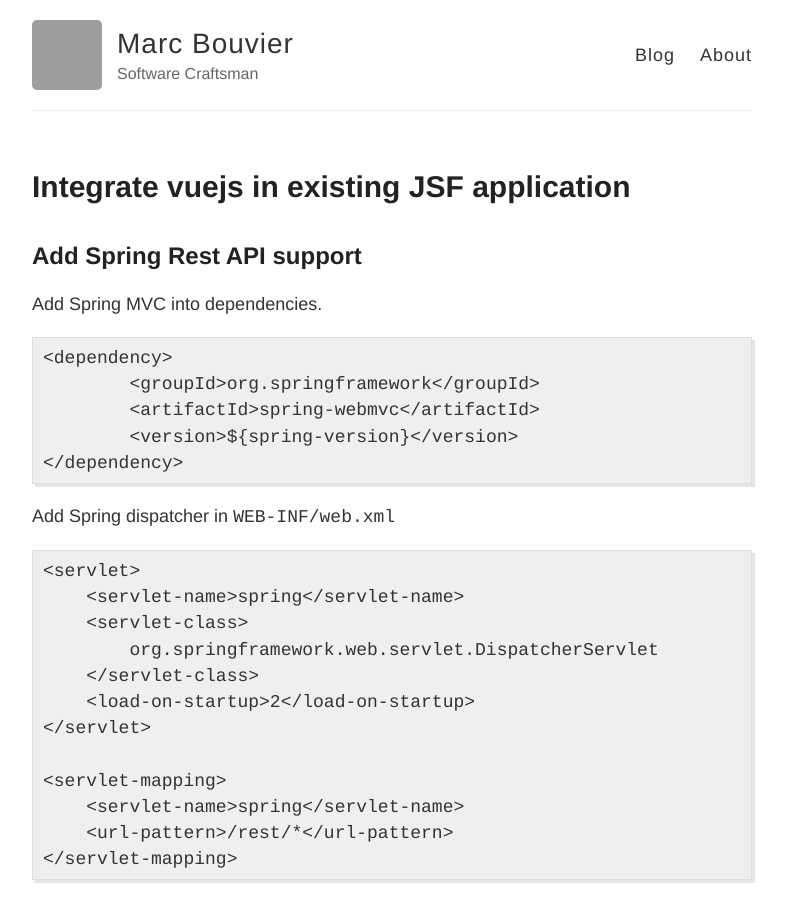
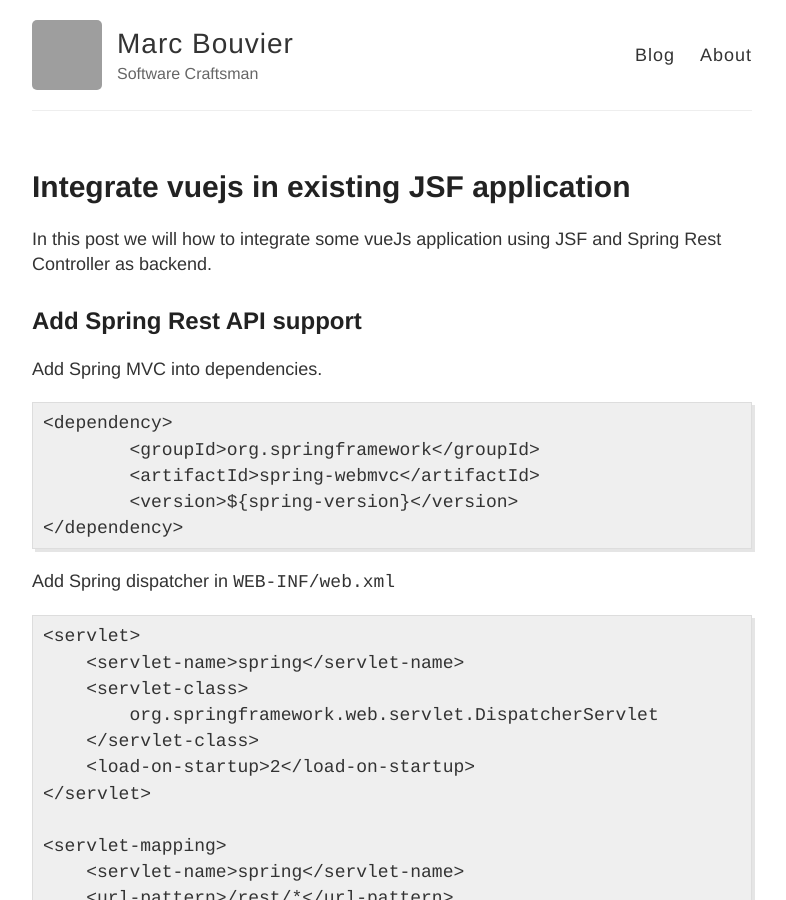
Before and after one commit to marc-bouvier/marc-bouvier.github.io, a Jekyll site: the page built from _posts/2018-03-12-vuejs-in-jsf.md, in a window 1280 px wide and 900 px high. Shown: the whole window, without its empty margins (248-1034 px from the left). Built offline with Jekyll 4.4.1, drawn with Linux system fonts in a browser that asks for light colours; comment, search, counter and statistics services are not loaded; grey boxes are pictures that could not be loaded.

Commit message:
Update 2018-03-12-vuejs-in-jsf.md

```diff
--- a/_posts/2018-03-12-vuejs-in-jsf.md
+++ b/_posts/2018-03-12-vuejs-in-jsf.md
@@ -4,6 +4,8 @@
 date: 2018-03-12
 tags: JSF javascript vueJs Spring Rest
 ---
+
+In this post we will how to integrate some vueJs application using JSF and Spring Rest Controller as backend.
 
 ## Add Spring Rest API support
 
```
